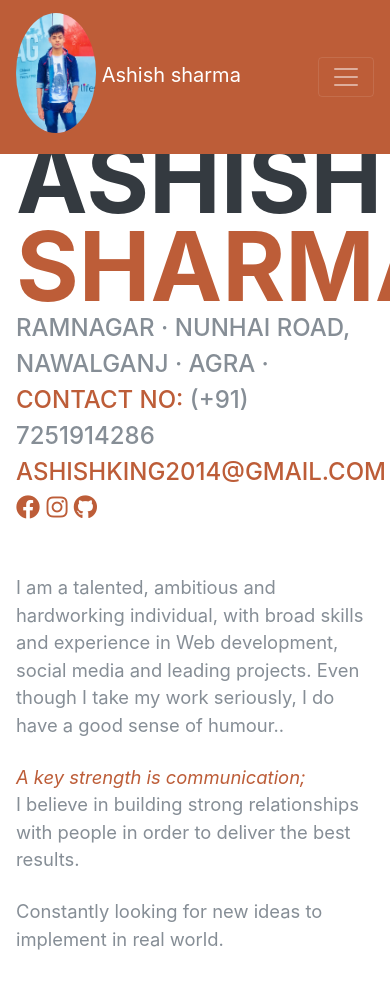
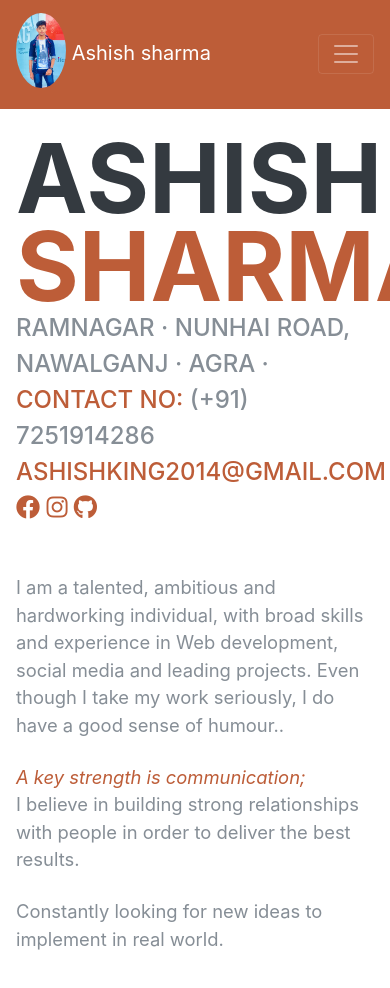
Before and after one commit to sharmaAshish-dev/MyResume, a plain HTML site: page index.html in a window 390 px wide. Shown: the top 988 px of the page. Drawn offline with nearby package versions, Linux system fonts and the light colour scheme; files that its build step writes are made by us from their sources; a web font is replaced by a local one.

Commit message:
Update index.html

```diff
--- a/index.html
+++ b/index.html
@@ -30,7 +30,7 @@
 
   <nav class="navbar navbar-expand-lg navbar-dark bg-primary fixed-top" id="sideNav">
     <a class="navbar-brand js-scroll-trigger" href="#page-top">
-      <span class="d-block d-lg-none"><img class="img-fluid img-profile rounded-circle mx-auto mb-2" src="img/profile.jpg" width=80px> Ashish sharma</span>
+      <span class="d-block d-lg-none"><img class="img-fluid img-profile rounded-circle mx-auto mb-2" src="img/profile.jpg" width=50px> Ashish sharma</span>
       <span class="d-none d-lg-block">
         <img class="img-fluid img-profile rounded-circle mx-auto mb-2" src="img/profile.jpg" alt="">
       </span>
```
